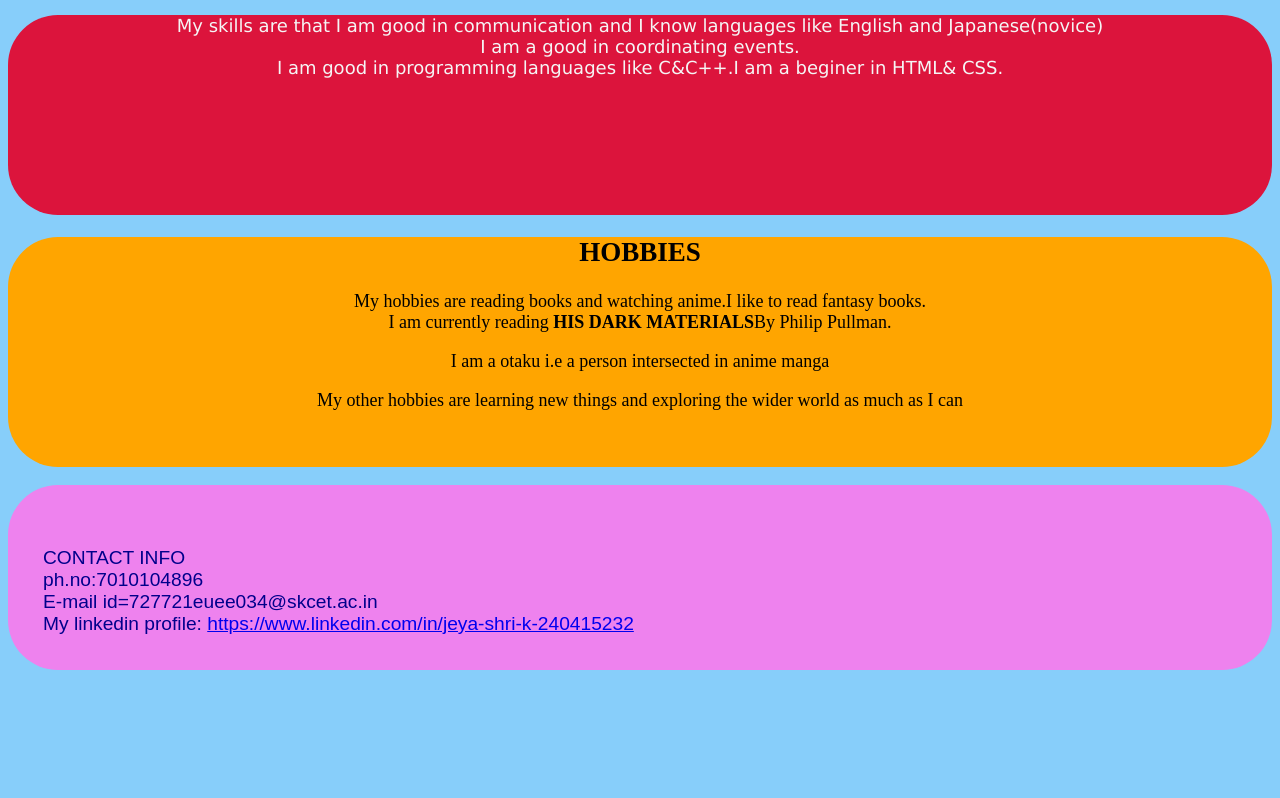
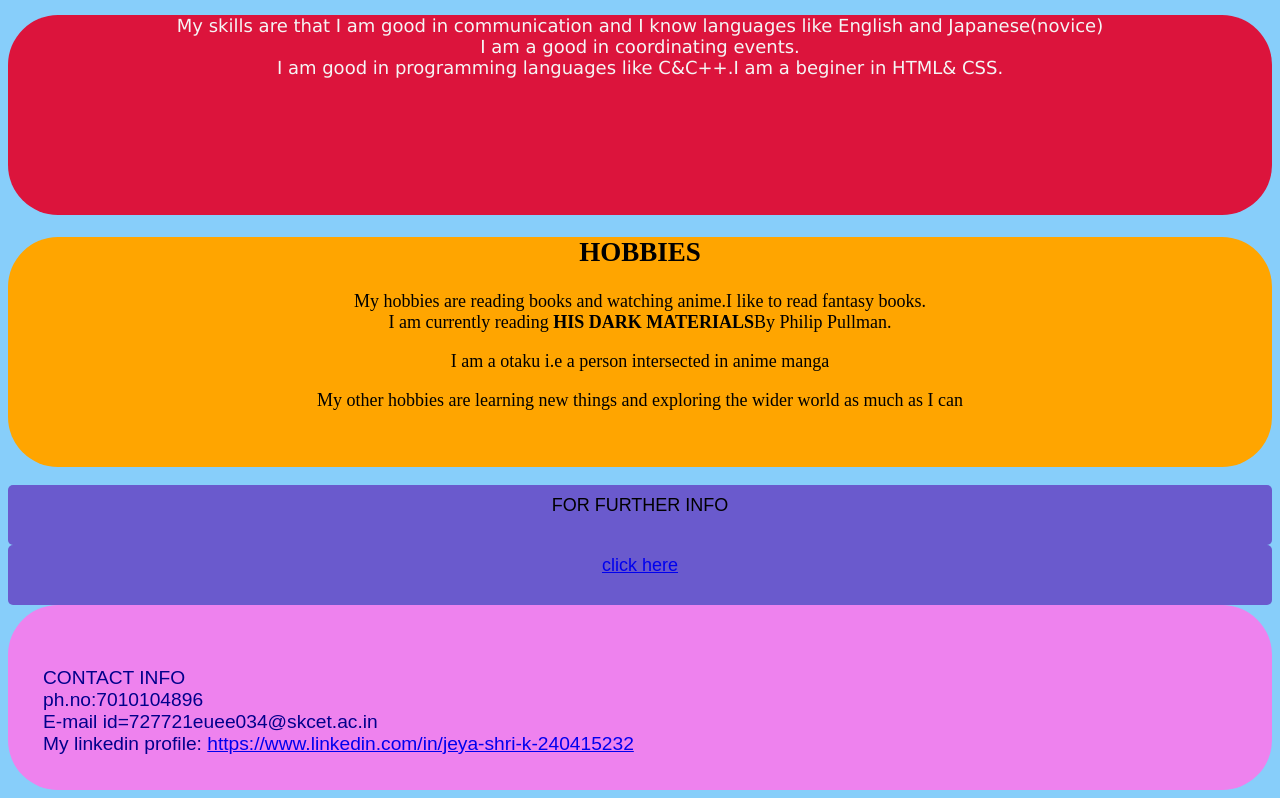
Before and after one commit to JEYASHRI4/my-profile, a plain HTML site: page index.html in a window 1280 px wide. Shown: the part 1332-2130 px from the top of the page. Before the commit the page ends 2010 px from the top, so only its background shows below. Drawn offline with Linux system fonts and the light colour scheme.

Commit message:
my resume

```diff
--- a/index.html
+++ b/index.html
@@ -46,6 +46,8 @@ I am currently reading <b>HIS DARK MATERIALS</b>By Philip Pullman.
 <p>I am a otaku i.e a person intersected in anime manga</p>
 <p>My other hobbies are learning new things and exploring the wider world as much as I can</p>
     </section><br>
+    <section id="resume" class="resume">FOR FURTHER INFO</section>
+    <a id="resume" href="RESUME.pdf">click here</a>
 <footer class="end" ID="contact info">
    <br> <h>CONTACT INFO</h><br>
     ph.no:7010104896<br>
--- a/style.css
+++ b/style.css
@@ -52,6 +52,17 @@ border-radius: 50px;
     height: 100px;
     border-radius: 50px;
 
+
+}
+#resume{
+    display: flex;
+    justify-content: space-around;
+    background-color: slateblue;
+    font-family: fantasy;
+    font-size: large;
+    height: 50px;
+    border-radius:5px;
+    padding-top:10px;
 }
 .hobbies{
     background-color:orange;
```
Also changed, not shown: 1 other file.
